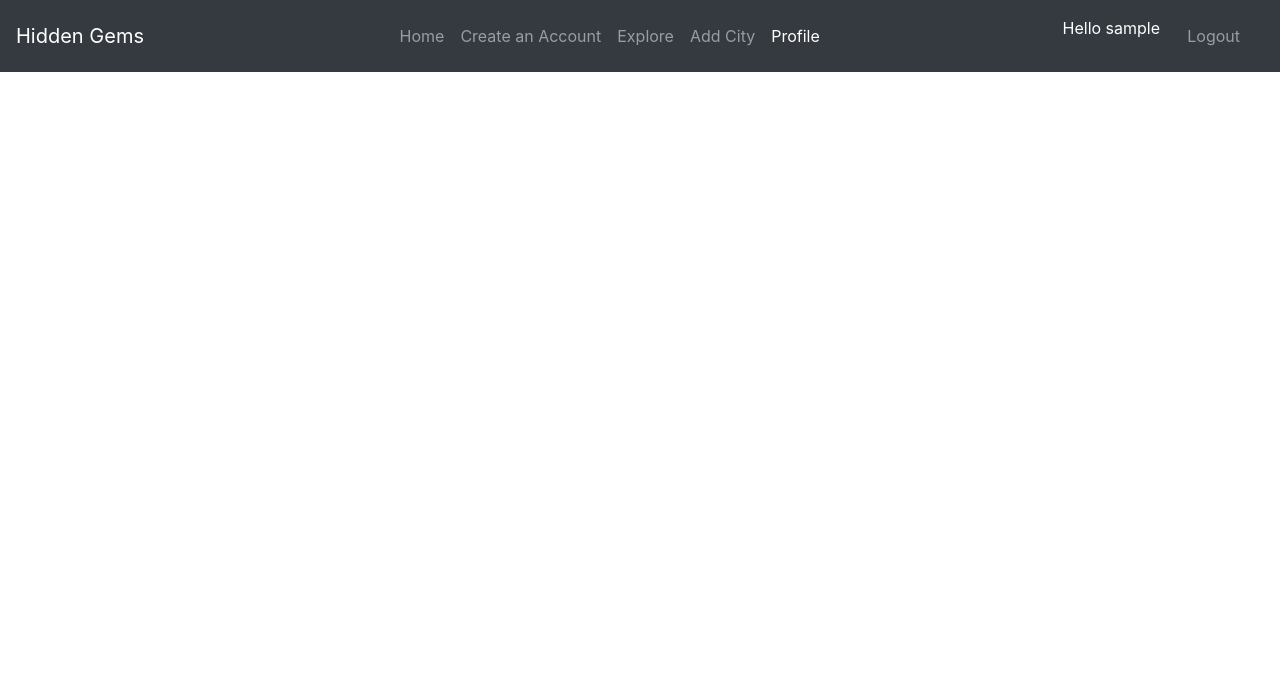
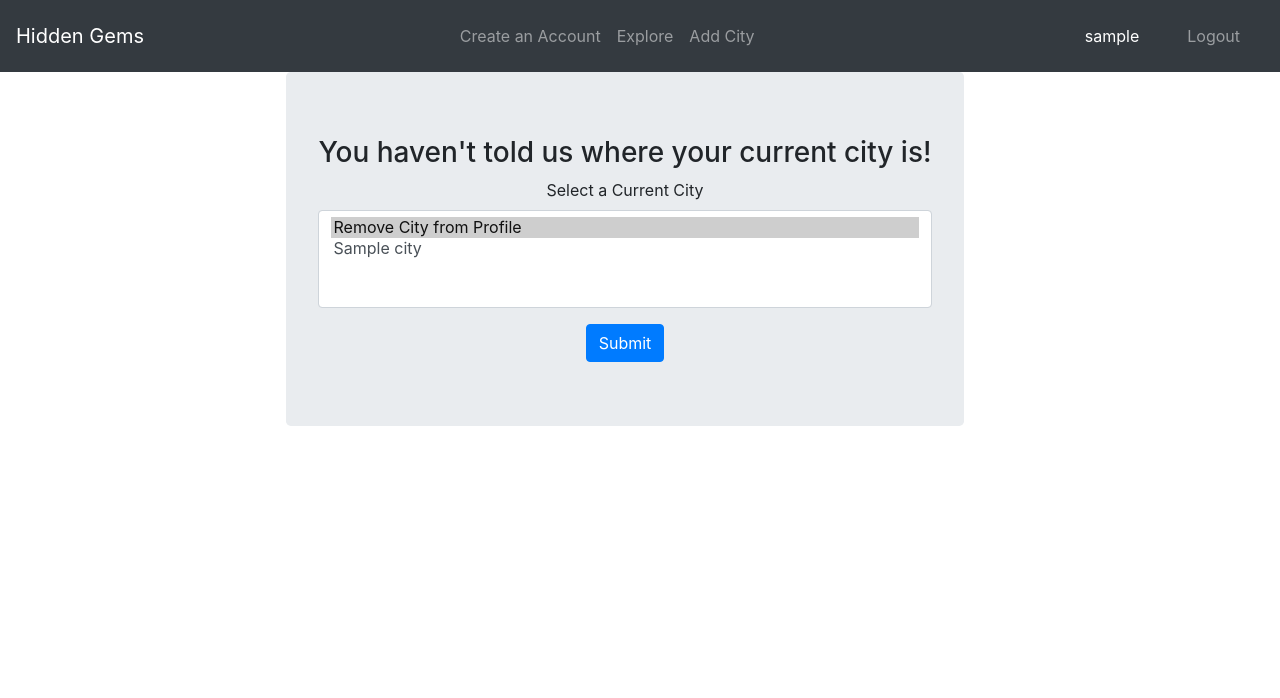
Before and after one commit to asfreitas/hiddengems, a Flask app: page /profile in a window 1280 px wide. Shown: the top 698 px of the page. Run offline with Flask 2, Linux system fonts and the light colour scheme; the visitor is signed in with stand-in values (Sample User, id 1); tables that the repository leaves empty or names only in its code hold one stand-in row (values such as "Sample post"); some libraries are stand-ins or nearby versions.

Commit message:
added a one-to-many relationship on profile page

```diff
--- a/src/app.py
+++ b/src/app.py
@@ -32,7 +32,7 @@ def get_user_id():
 	conn.close()
 	return username['idUsers']
 
-@app.route("/", methods=["GET", "POST"])
+@app.route("/possiblydelete", methods=["GET", "POST"])
 def index():
 	dbconn = mysql.connect()
 	cityDBCursor = dbconn.cursor(pymysql.cursors.DictCursor)
@@ -114,6 +114,7 @@ def create_account():
 
 	return render_template("create_account.html", cities=cities)
 
+@app.route("/", methods=["GET", "POST"])
 @app.route("/gems")
 def gems():
 	dbconn = mysql.connect()
@@ -178,13 +179,11 @@ FROM
 
 	# get information about favorites from user
 	user_favorites = []
-	if session['logged_in'] == True:
+	if 'logged_in' in session and session['logged_in'] == True:
 		cursor.execute("SELECT gem FROM Favorites WHERE user = %s", (get_user_id()))
 		favorites = cursor.fetchall()
 		for gem in favorites:
 			user_favorites.append(gem['gem'])
-
-
 
 	dbconn.close()
 	return render_template("gems.html", gems = gems, cities = cities, types = types, filter_values = filter_values, user_favorites=user_favorites)
@@ -336,7 +335,7 @@ def login():
 
 @app.route("/logout")
 def logout():
-	if session["logged_in"] == True:
+	if 'logged_in' in session and session["logged_in"] == True:
 		session.clear()
 	return redirect(url_for("index"))
 
@@ -371,7 +370,17 @@ def create_review(gemId):
 
 @app.route("/profile")
 def profile():
-	return render_template("profile.html")
+	userid = get_user_id()
+	dbconn = mysql.connect()
+	cursor = dbconn.cursor(pymysql.cursors.DictCursor)
+	cursor.execute("SELECT name, idCities FROM Cities", args=None)
+	cities = cursor.fetchall()
+
+	cursor.execute("SELECT name FROM Cities INNER JOIN Users ON idCities = home_city WHERE idUsers = %s", (userid))
+	current_city = cursor.fetchone()
+
+	dbconn.close()
+	return render_template("profile.html", cities=cities, current_city=current_city)
 
 @app.route("/addfavorite/<gemId>", methods=["POST"])
 def add_favorite(gemId):
@@ -399,6 +408,26 @@ def remove_favorite(gemId):
 
 	return redirect(url_for("gem_solo", gemId=gemId))
 
+@app.route('/profile_update', methods=['POST'])
+def profile_update():
+	cityid = request.form['city']
+	current_city = ''
+	userid = get_user_id()
+	conn = mysql.connect()
+	cursor = conn.cursor(pymysql.cursors.DictCursor)
+	query = 'UPDATE Users SET home_city = %s WHERE idUsers = %s'
+	if cityid == "-1":
+		current_city = None
+	else:
+		current_city = cityid
+
+	data = (current_city, userid)
+	cursor.execute(query,data)
+	conn.commit()
+	conn.close()
+
+	return redirect(url_for('profile'))
+
 
 
 if __name__ == '__main__':
--- a/src/templates/gems.html
+++ b/src/templates/gems.html
@@ -70,6 +70,7 @@
 						</h5>
 						<h6 class="card-subtitle mb-2 text-muted"> {{ item.type }}</h6>
 						<p class="card-text"> {{ item.description }}</p>
+						{% if 'logged_in' in session %}
 								{% if item.idGems not in user_favorites %}
 							<form action="{{url_for('add_favorite', gemId=item.idGems)}}" method="post">
 								<button type="submit" class="btn btn-success">Favorite</button>
@@ -78,6 +79,7 @@
 								<form action="{{url_for('remove_favorite', gemId=item.idGems)}}" method="post">
 								<button type="submit" class="btn btn-danger">UnFavorite</button>
 							</form>
+							{% endif %}
 						{% endif %}
 					</div>
 				</div>
--- a/src/templates/layout.html
+++ b/src/templates/layout.html
@@ -8,14 +8,12 @@
 </head>
 <body>
 	<nav class="navbar navbar-expand-md navbar-dark bg-dark ">
-	<a class="navbar-brand" href="#">Hidden Gems</a>
+	<a class="navbar-brand" href="{{ url_for('gems') }}">Hidden Gems</a>
 	<ul class="navbar-nav mx-auto mt-2 my-lg-0">
 		{% for func, title in {
-			'index': 'Home',
 			'create_account': 'Create an Account',
 			'gems': 'Explore',
 			'add_city': 'Add City',
-			'profile': 'Profile'
 		}.items() %}
 			<li class="nav-item">
 				<a class="
@@ -32,7 +30,8 @@
 		<ul class="nav navbar-nav ml-auto text-white">
 			<li class="nav-item" style="padding: .5rem .2rem;">
 				{% if 'username' in session %}
-				Hello	{{ session['username'] }}
+				<li class="nav-item" style="padding: .5rem 1rem;">
+				<a style='color:white' class="nav-link" href="{{ url_for('profile') }}">{{ session['username'] }}</a>
 				{% else %}
 				<a class="nav-link" href="{{ url_for('login') }}">Login</a>
 				{% endif %}
--- a/src/templates/profile.html
+++ b/src/templates/profile.html
@@ -4,6 +4,37 @@
 {% block body %}
 
 
+<body class="text-center">
+<div class="profile_update">
+	<div class="d-flex h-100">
+	<div class="row align-self-center w-100">
+	<div class="mx-auto">
+	<form action="{{url_for('profile_update')}}" method="post">
+		<div class="jumbotron">
+			{% if not current_city.name  %}
+				<h3>You haven't told us where your current city is!</h3>
+				{% else %}
+				<h3>You are currently located in: {{ current_city.name }}</h3>
+			{% endif %}
 
+			<div class="form-group">
+			<label for="city">Select a Current City</label>
+			 <select multiple class="form-control" id="city" name="city">
+			 	<option value="-1" selected="selected">Remove City from Profile</option>
+				 {% for item in cities %}
+
+				  <option value = "{{ item.idCities }}">{{ item.name }}</option>
+
+				{% endfor %}
+
+			 </select>
+
+		 </div>
+		 <button class="btn btn-primary" type="submit">Submit</button>
+		</div>
+
+		</div>
+	</form>
+</div>
 
 {% endblock %}
```
Also changed, not shown: src/templates/reviews.html (deleted, +0 -50 lines). Lines whose indentation alone changed are shown as unchanged.
